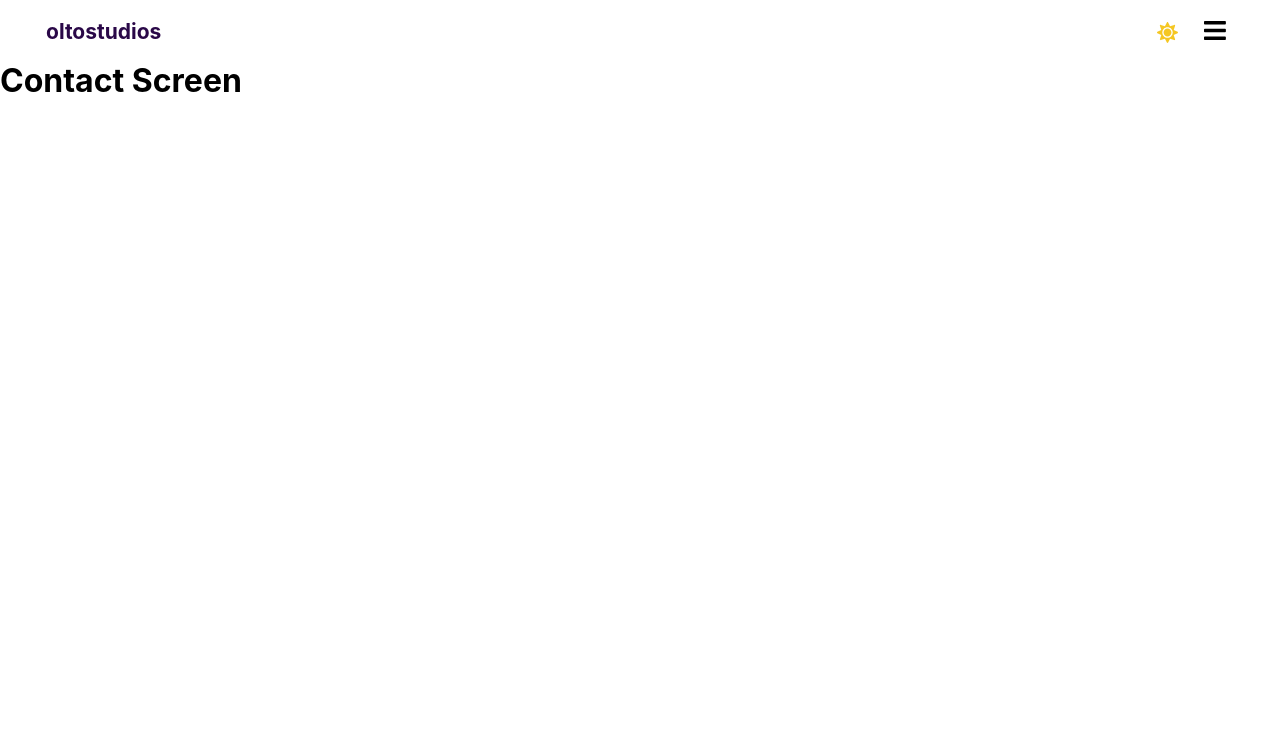
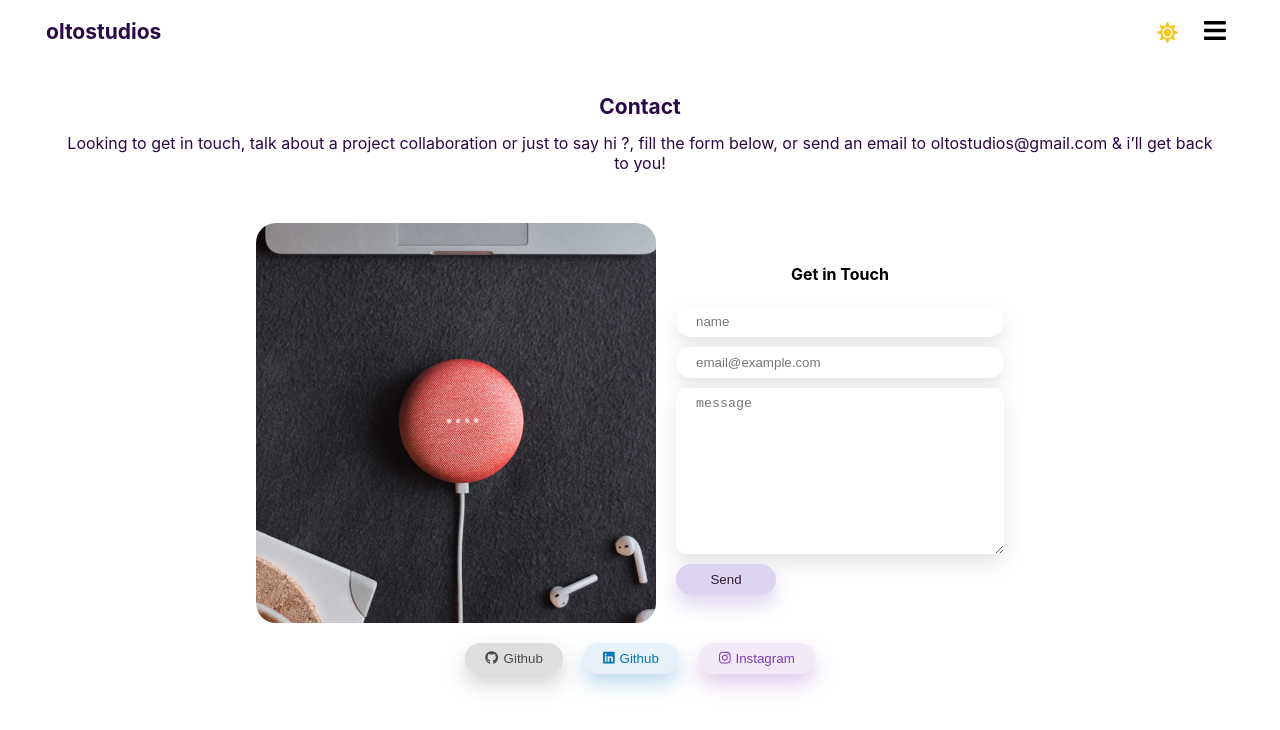
Before and after one commit to tosebikan/oltostudios, a React (Create React App) app: page /contact in a window 1280 px wide. Shown: the top 730 px of the page. Built offline with nearby package versions, Linux system fonts and the light colour scheme.

Commit message:
add contact screen

```diff
--- a/src/screens/ContactScreen.js
+++ b/src/screens/ContactScreen.js
@@ -1,9 +1,47 @@
 import React from "react";
+import "./contact.css";
+import { FontAwesomeIcon } from "@fortawesome/react-fontawesome";
+import {
+  faGithub,
+  faInstagram,
+  faLinkedin
+} from "@fortawesome/free-brands-svg-icons";
 
 function ContactScreen() {
   return (
-    <div className="about-hero">
-      <h1> Contact Screen</h1>
+    <div className="contact-hero">
+      <h1>Contact</h1>
+      <p>
+        Looking to get in touch, talk about a project collaboration or just to
+        say hi ?, fill the form below, or send an email to{" "}
+        <span>oltostudios@gmail.com </span>& i’ll get back to you!
+      </p>
+      <div className="contact__group">
+        <img src={require("../images/web2img.png")} alt="" />
+        <div className="contact__formContainer">
+          <form className="contact__form">
+            <h4>Get in Touch</h4>
+            <input type="text" name="name" placeholder="name" />
+            <input type="email" name="email" placeholder="email@example.com" />
+            <textarea type="text" name="message" placeholder="message" />
+            <button className="contact__button">Send</button>
+          </form>
+        </div>
+      </div>
+      <div className="social__links">
+        <button className="github__contact">
+          <FontAwesomeIcon icon={faGithub} className="github-icon" />
+          Github{" "}
+        </button>
+        <button className="linkedin__contact">
+          <FontAwesomeIcon icon={faLinkedin} className="github-icon" />
+          Github{" "}
+        </button>
+        <button className="instagram__contact">
+          <FontAwesomeIcon icon={faInstagram} className="github-icon" />
+          Instagram{" "}
+        </button>
+      </div>
     </div>
   );
 }
```
